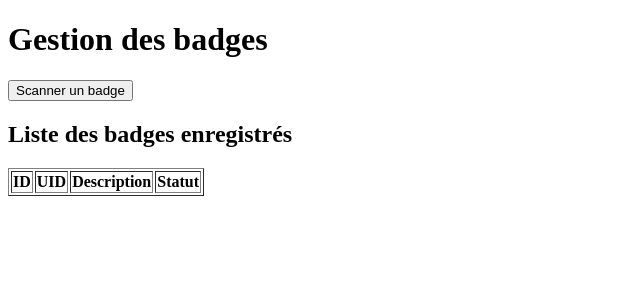
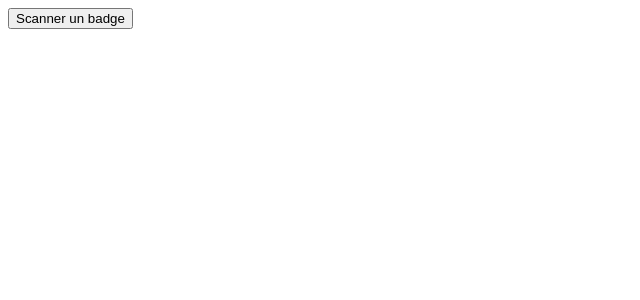
Before and after one commit to AymericMarec/Locker-WebApp, a Python web app: template templates/badges.html in a window 1280 px wide. Shown: the top 300 px of the page, without its empty margins (0-640 px from the left). Run offline with Jinja, Linux system fonts and the light colour scheme; the template is opened without the code that fills it, so the values that code supplies are empty; some libraries are stand-ins or nearby versions.

Commit message:
fix scan

```diff
--- a/docker-compose.yml
+++ b/docker-compose.yml
@@ -11,7 +11,6 @@ services:
       - ./mosquitto.conf:/mosquitto/config/mosquitto.conf
       - ./mosquitto/data:/mosquitto/data
       - ./mosquitto/log:/mosquitto/log
-    user: "${UID}:${GID}"
     restart: unless-stopped
 
   mysql:
--- a/templates/badges.html
+++ b/templates/badges.html
@@ -1,11 +1,9 @@
 <!DOCTYPE html>
 <html>
 <head>
-    <title>Gestion des badges</title>
+    <title>Scanner un badge</title>
 </head>
 <body>
-    <h1>Gestion des badges</h1>
-
     <div id="scanSection" style="display: none;">
         <p>Scannez votre badge...</p>
         <button onclick="cancelScan()">Annuler</button>
@@ -14,24 +12,6 @@
     <div id="addSection">
         <button onclick="startScan()">Scanner un badge</button>
     </div>
-
-    <h2>Liste des badges enregistrés</h2>
-    <table border="1">
-        <tr>
-            <th>ID</th>
-            <th>UID</th>
-            <th>Description</th>
-            <th>Statut</th>
-        </tr>
-        {% for badge in badges %}
-        <tr>
-            <td>{{ badge.id }}</td>
-            <td>{{ badge.uid }}</td>
-            <td>{{ badge.description or 'Non défini' }}</td>
-            <td>{% if badge.is_authorized %}Autorisé{% else %}Non autorisé{% endif %}</td>
-        </tr>
-        {% endfor %}
-    </table>
 
     <script>
         let scanTimeout;
@@ -97,8 +77,6 @@
 
                 if (response.ok) {
                     alert('Badge ajouté avec succès !');
-                    // Recharger la page pour voir le nouveau badge
-                    location.reload();
                 } else {
                     alert('Erreur lors de l\'ajout du badge');
                 }
```
Also changed, not shown: 2 other files.
